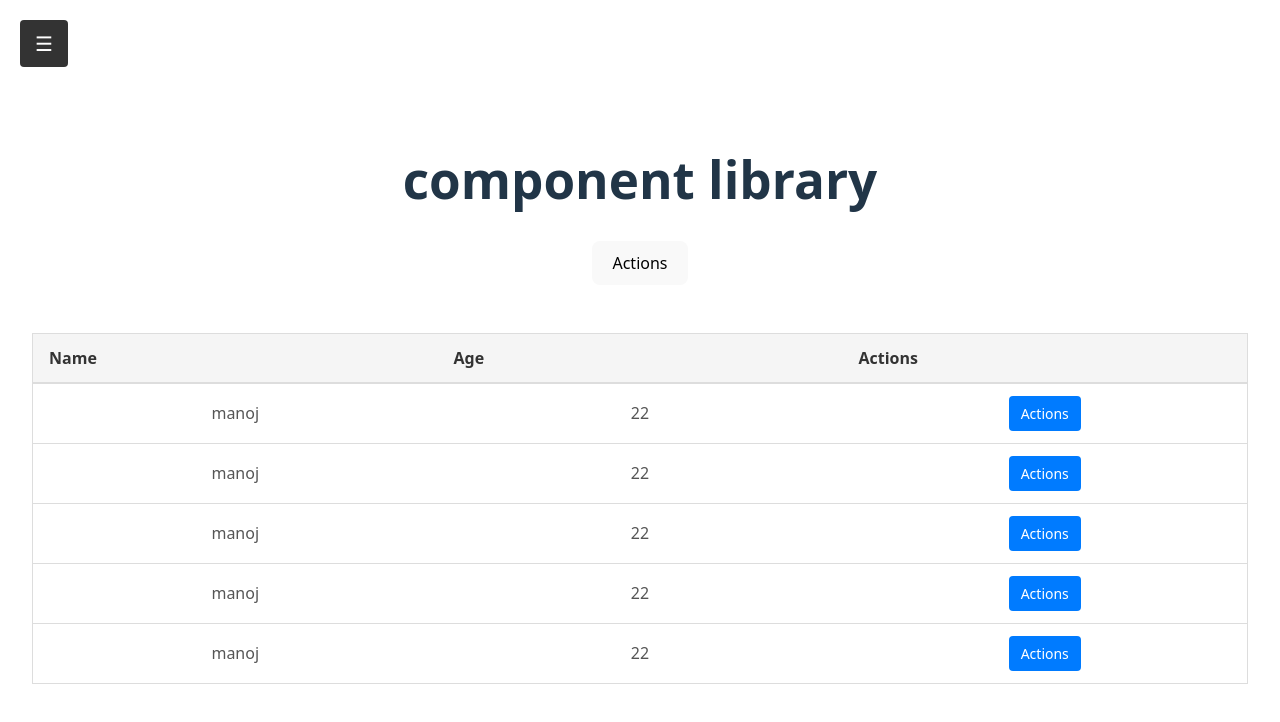
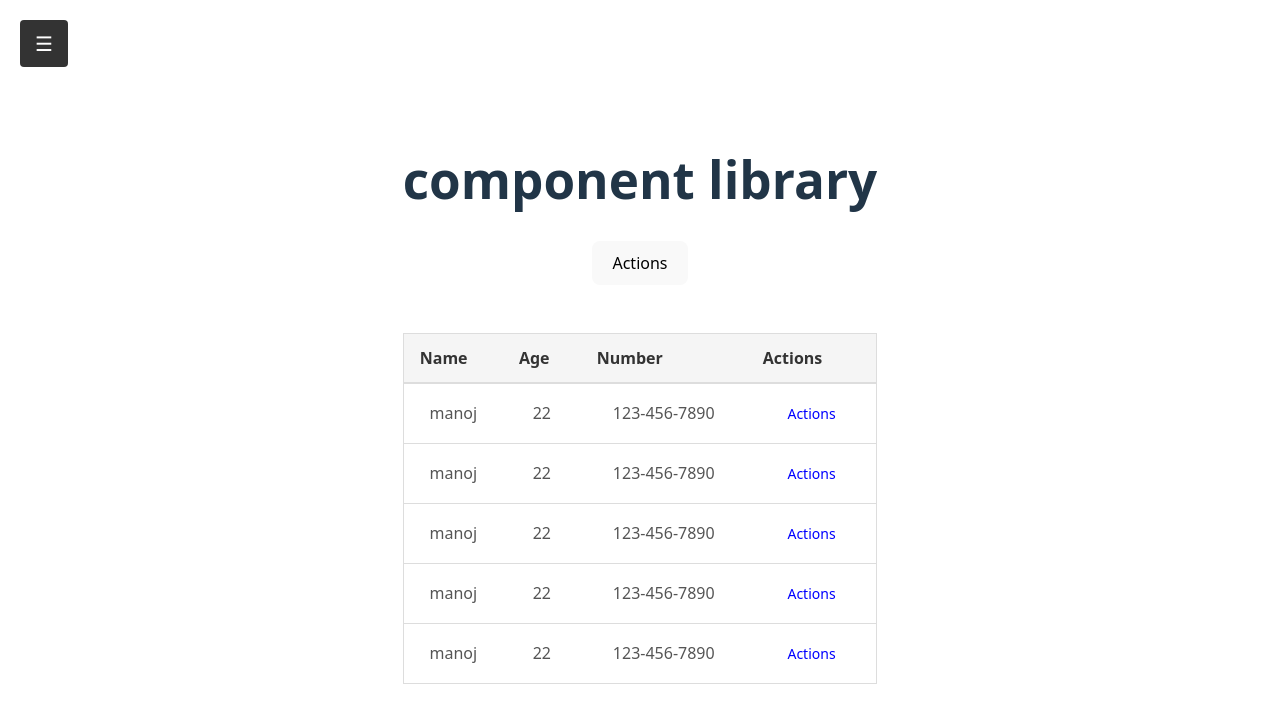
Before and after one commit to MANOJGARJE123/react-component-library, a React (Vite) app in the folder React-Component-Library/: page / in a window 1280 px wide. Shown: the top 722 px of the page. Built offline with nearby package versions, Linux system fonts and the light colour scheme.

Commit message:
Changes styling in table grid

```diff
--- a/React-Component-Library/src/App.jsx
+++ b/React-Component-Library/src/App.jsx
@@ -11,13 +11,14 @@ function App() {
   const columns = [
     { key: 'name', label: 'Name' },
     { key: 'age', label: 'Age' },
+    { key: 'number', label: 'Number' },
   ];
   const rowData = [
-    { name: 'manoj', age: 22 },
-    { name: 'manoj', age: 22 },
-    { name: 'manoj', age: 22 },
-    { name: 'manoj', age: 22 },
-    { name: 'manoj', age: 22 },
+    { name: 'manoj', age: 22, number: '123-456-7890' },
+    { name: 'manoj', age: 22, number: '123-456-7890' },
+    { name: 'manoj', age: 22, number: '123-456-7890' },
+    { name: 'manoj', age: 22, number: '123-456-7890' },
+    { name: 'manoj', age: 22, number: '123-456-7890' },
   ];
   const actions = [
     { label: 'Edit', onClick: (row) => console.log('Edit', row) },
--- a/React-Component-Library/src/components/TableGrid/TableGrid.css
+++ b/React-Component-Library/src/components/TableGrid/TableGrid.css
@@ -8,7 +8,6 @@
   border-collapse: collapse;
   border: 1px solid #ddd;
   background-color: #fff;
-  table-layout: fixed;
 }
 
 .table-columns thead {
@@ -35,7 +34,7 @@
 
 .actions-menu {
   position: absolute;
-  top: 50%;
+  /* top: 50%; */
   right: 0;
   background-color: #fff;
   border: 1px solid #ddd;
@@ -43,7 +42,7 @@
   box-shadow: 0 2px 8px rgba(0, 0, 0, 0.1);
   min-width: 120px;
   z-index: 10;
-  margin-top: 4px;
+  /* margin-top: 4px; */
 }
 
 .action-item {
@@ -59,11 +58,17 @@
 }
 
 .table-columns button {
-  background-color: #007bff;
-  color: #fff;
+  background-color:white;
+  color: blue;
   border: none;
   padding: 8px 12px;
   border-radius: 4px;
   cursor: pointer;
   font-size: 14px;
+  border-color: #007bff
 }
+
+.table-columns button:hover {
+  background-color: #007bff;
+  color : white;
+}
```
